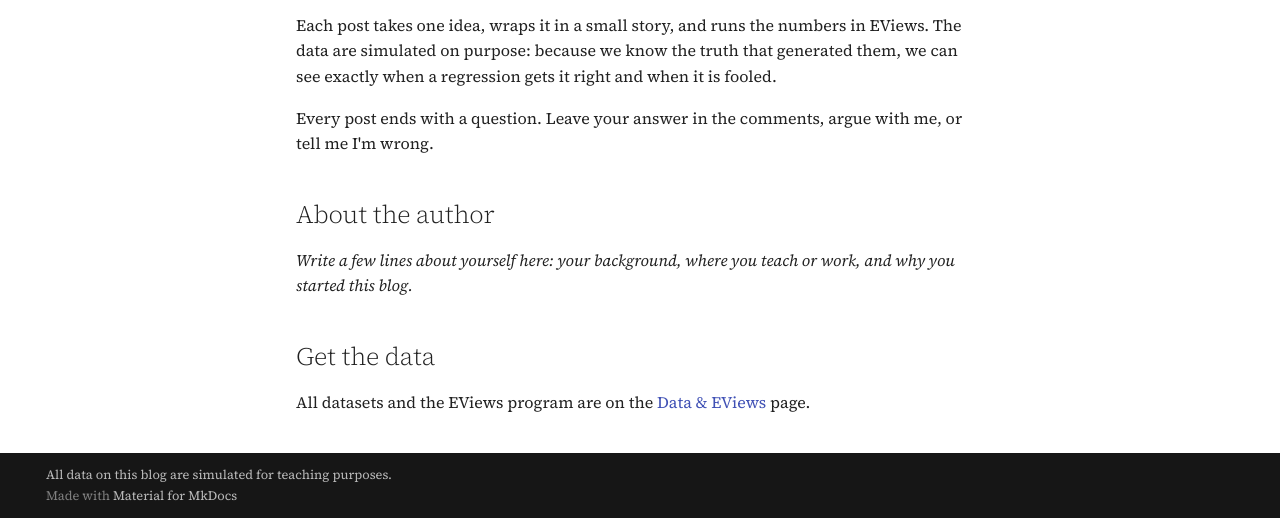
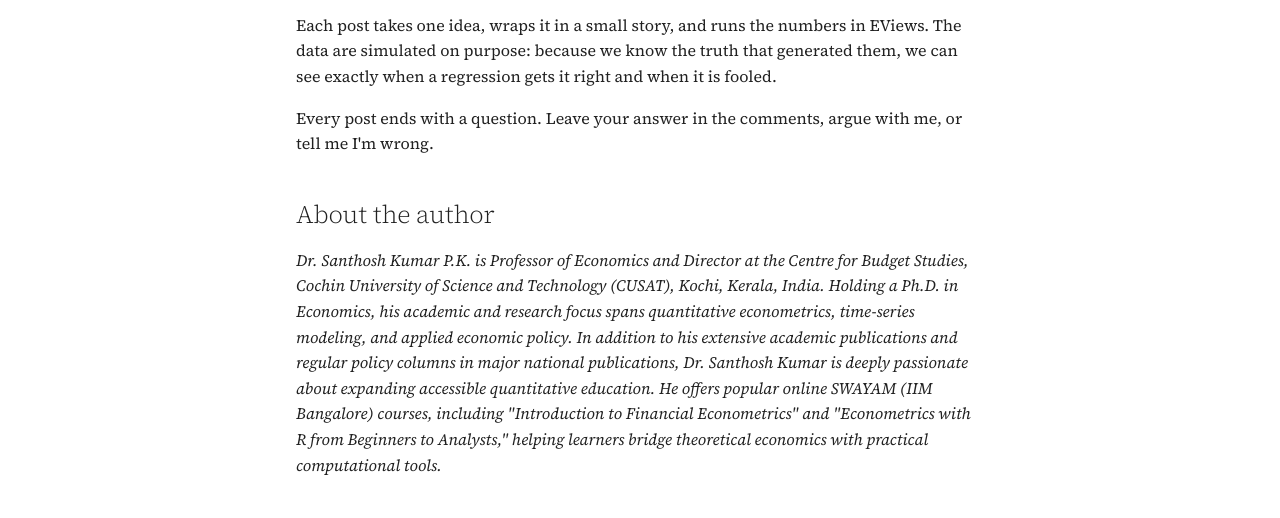
Before and after one commit to econometricsnotes/econometrics, a plain HTML site: page about/index.html in a window 1280 px wide. Shown: the part 282-800 px from the top of the page. Drawn offline with nearby package versions, Linux system fonts and the light colour scheme.

Commit message:
Update index.html

```diff
--- a/about/index.html
+++ b/about/index.html
@@ -9,7 +9,7 @@
         <meta name="description" content="Econometric ideas explained simply, with stories, data and EViews output">
 
 
-        <meta name="author" content="Your Name">
+        <meta name="author" content="Prof.(Dr). Santhosh Kumar P K">
 
 
         <link rel="canonical" href="https://econometricsnotes.github.io/econometrics/about/">
@@ -29,7 +29,7 @@
 
 
 
-        <title>About - Econometrics Made Simple</title>
+        <title>About - Econometrics Simplified</title>
 
 
 
@@ -949,7 +949,9 @@ simulated on purpose: because we know the truth that generated them, we can see
 regression gets it right and when it is fooled.</p>
 <p>Every post ends with a question. Leave your answer in the comments, argue with me, or tell me I'm wrong.</p>
 <h2 id="about-the-author">About the author</h2>
-<p><em>Write a few lines about yourself here: your background, where you teach or work, and why you started this blog.</em></p>
+<p><em>Dr. Santhosh Kumar P.K. is Professor of Economics and Director at the Centre for Budget Studies, Cochin University of Science and Technology (CUSAT), Kochi, Kerala, India. Holding a Ph.D. in Economics, his academic and research focus spans quantitative econometrics, time-series modeling, and applied economic policy.
+
+In addition to his extensive academic publications and regular policy columns in major national publications, Dr. Santhosh Kumar is deeply passionate about expanding accessible quantitative education. He offers popular online SWAYAM (IIM Bangalore) courses, including "Introduction to Financial Econometrics" and "Econometrics with R from Beginners to Analysts," helping learners bridge theoretical economics with practical computational tools.</em></p>
 <h2 id="get-the-data">Get the data</h2>
 <p>All datasets and the EViews program are on the <a href="../data/">Data &amp; EViews</a> page.</p>
 
```
